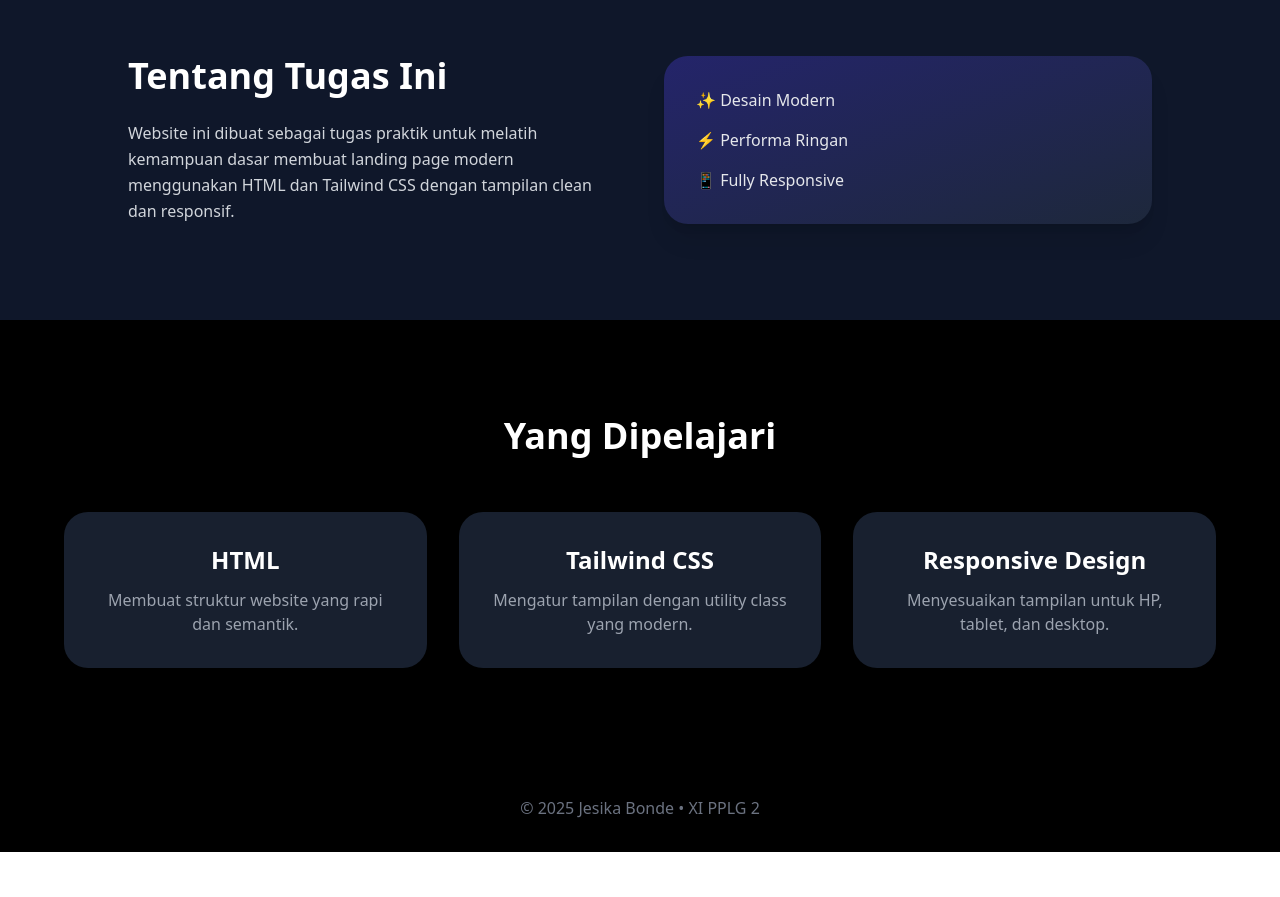
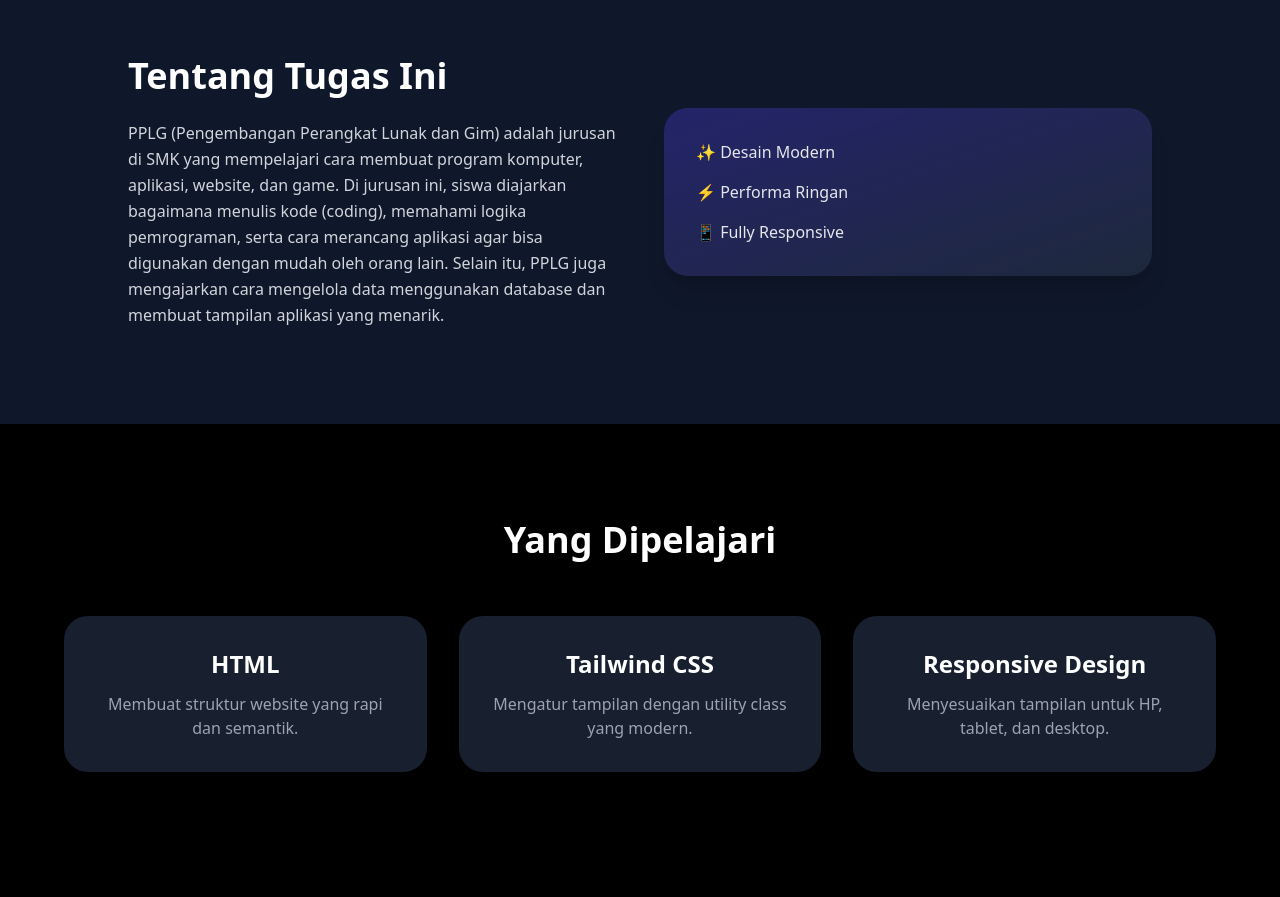
Before and after one commit to jesikabonde/landingpages-mk, a plain HTML site: page index.html in a window 1280 px wide. Shown: the part 840-1737 px from the top of the page. Before the commit the page ends 1692 px from the top, so only its background shows below. Drawn offline with nearby package versions, Linux system fonts and the light colour scheme.

Commit message:
Update index.html

```diff
--- a/index.html
+++ b/index.html
@@ -26,8 +26,7 @@
       <div>
         <h2 class="text-4xl font-bold mb-6">Tentang Tugas Ini</h2>
         <p class="text-gray-300 leading-relaxed">
-          Website ini dibuat sebagai tugas praktik untuk melatih kemampuan dasar membuat landing page modern menggunakan HTML dan Tailwind CSS dengan tampilan clean dan responsif.
-        </p>
+PPLG (Pengembangan Perangkat Lunak dan Gim) adalah jurusan di SMK yang mempelajari cara membuat program komputer, aplikasi, website, dan game. Di jurusan ini, siswa diajarkan bagaimana menulis kode (coding), memahami logika pemrograman, serta cara merancang aplikasi agar bisa digunakan dengan mudah oleh orang lain. Selain itu, PPLG juga mengajarkan cara mengelola data menggunakan database dan membuat tampilan aplikasi yang menarik.        </p>
       </div>
       <div class="bg-gradient-to-br from-indigo-700/40 to-slate-700/40 p-8 rounded-3xl shadow-xl">
         <ul class="space-y-4 text-gray-200">
```
